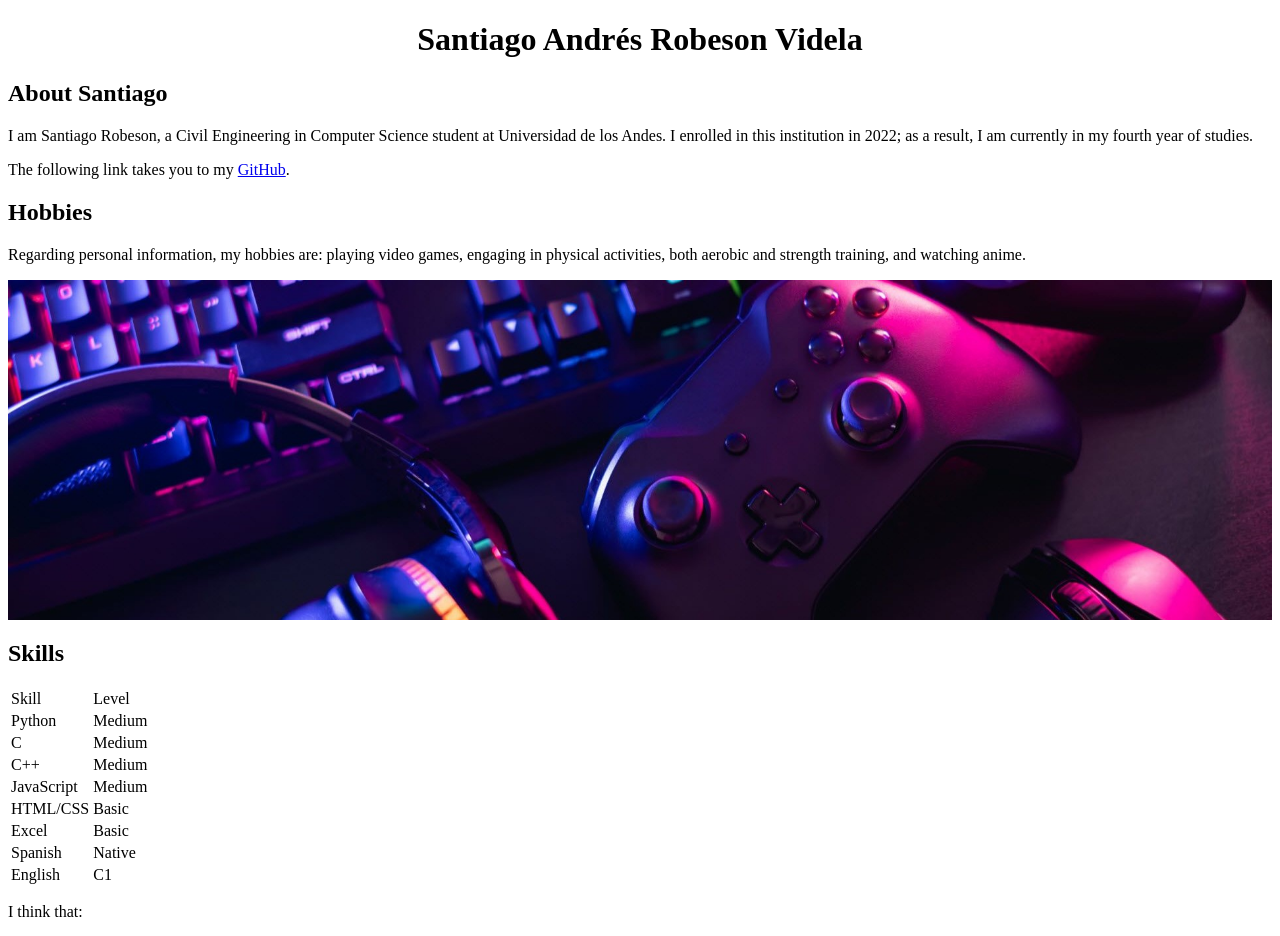
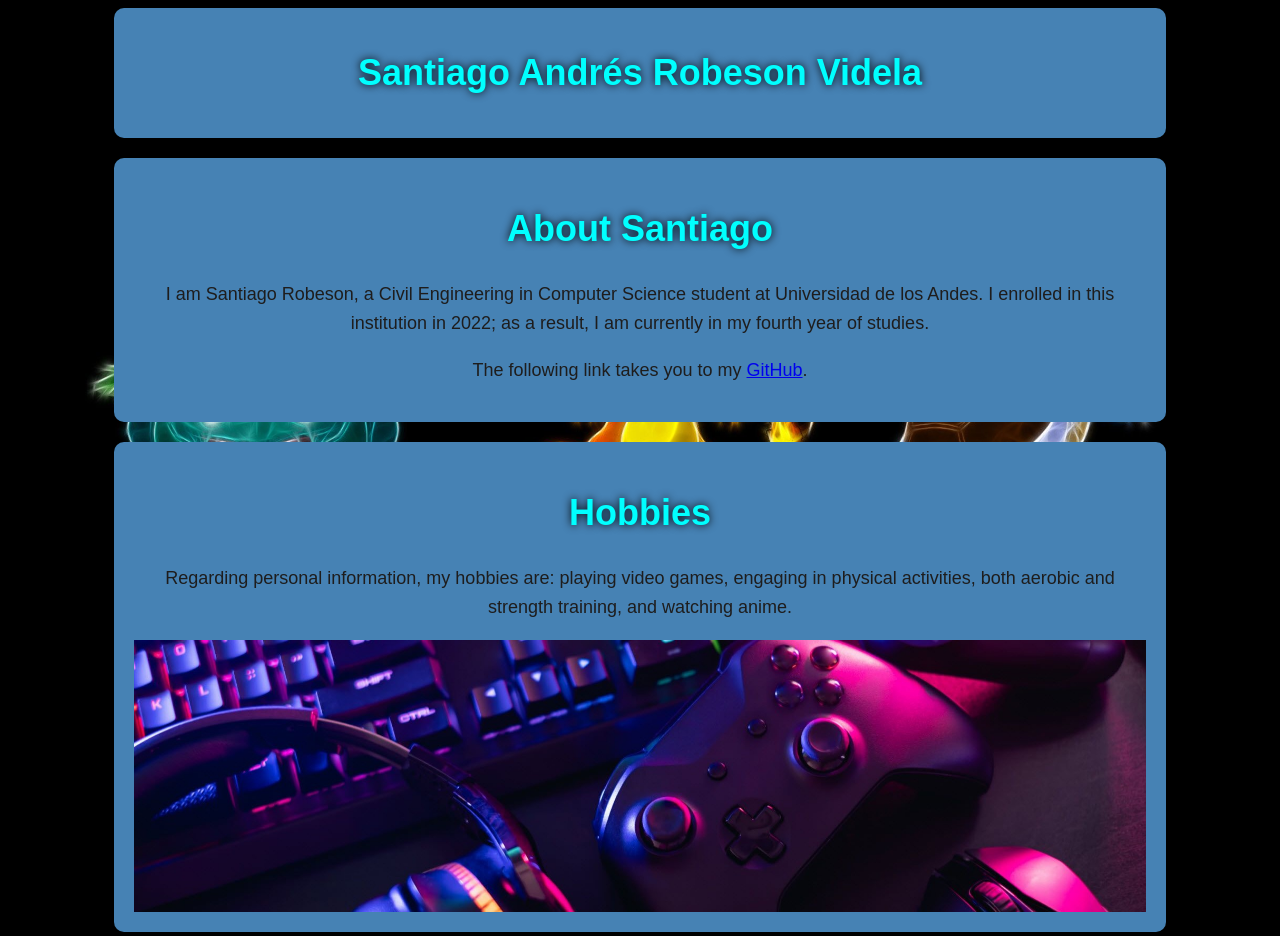
Before and after one commit to G2SantiRobeson/G2SantiRobeson.github.io, a plain HTML site: page index.html in a window 1280 px wide. Shown: the top 936 px of the page. Drawn offline with Linux system fonts and the light colour scheme.

Commit message:
Final commit?

```diff
--- a/index.html
+++ b/index.html
@@ -7,18 +7,26 @@
     <link rel="stylesheet" href="style.css">
     <script src="script.js"></script>
 </head>
-
+<body>
+    <div class="block">
         <h1 class="title">Santiago Andrés Robeson Videla</h1>
-
+    </div>
+        <div class="block">
             <h2>About Santiago</h2>
                 <p> I am Santiago Robeson, a Civil Engineering in Computer Science student at Universidad de los Andes. I enrolled in this institution in 2022; as a result, I am currently in my fourth year of studies.</p>
                 <p> The following link takes you to my <a href="https://github.com/G2SantiRobeson">GitHub</a>. </p>
+        </div>
+
+        <div class="block">
             <h2>Hobbies</h2>
                 <p> Regarding personal information, my hobbies are: playing video games, engaging in physical activities, both aerobic and strength training, and watching anime. </p>
                 <img src="img.jpg" alt="Imagen Videojuegos">
+        </div>
 
+        <div class="block">
             <h2>Skills</h2>
                 <table class="skill-table">
+                    <tbody>
                         <tr>
                             <td>Skill</td>
                             <td>Level</td>
@@ -55,18 +63,14 @@
                             <td>English</td>
                             <td>C1</td>
                         </tr>
+                    </tbody>
                 </table>
-
+        </div>
+        <div class="block">
             <p> I think that: </p>
-    <input type="text">
-    <button>Upload</button>
-
-
-
-
-
-
-
-
-
+            <p id="change"></p>
+            <input id="paragraph" type="text">
+            <button id="button">Upload</button>
+        </div>
+</body>
 </html>
--- a/script.js
+++ b/script.js
@@ -0,0 +1,11 @@
+document.addEventListener("DOMContentLoaded", () => {
+
+    const button = document.getElementById("button");
+    button.addEventListener("click", change_paragraph);
+
+});
+
+function change_paragraph(e){
+    const paragraph = document.getElementById("paragraph").value;
+    document.getElementById("change").innerText = paragraph;
+};
--- a/style.css
+++ b/style.css
@@ -1,7 +1,54 @@
-.title {
-    text-align: center;
+/* * {
+    margin: 0;
+    padding: 0;
+    box-sizing: border-box;
+    font-family: 'Palatino Linotype', 'Book Antiqua', Palatino, serif;
+    text-transform: uppercase;
+    font-weight: bold;
+  } */
+
+body {
+  min-height: 100vh;
+  background-image: url('background.jpg');
+  background-size: cover;
+  background-position: center;
+  background-repeat: no-repeat;
+  background-attachment: fixed;
+  place-items: center;
 }
 
+.title {
+    font-family: 'Orbitron', sans-serif;
+    font-size: 36px;
+    text-align: center;
+    color: #00FFFF;
+    text-shadow: 0px 0px 8px #000000;
+}
+
+.block {
+    width: 80%;
+    margin: 0 auto;
+    background-color: #4682B4;
+    padding: 20px;
+    border-radius: 10px;
+    text-align: center;
+    margin-bottom: 20px;
+}
+
+h2 {
+    font-family: 'Orbitron', sans-serif;
+    font-size: 36px;
+    text-align: center;
+    color: #00FFFF;
+    text-shadow: 0px 0px 8px #000000;
+}
+
+p {
+    font-family: 'Rajdhani', sans-serif;
+    font-size: 18px;
+    color: #1e1d1d;
+    line-height: 1.6;
+}
 
 img {
     width: 100%;
@@ -11,5 +58,24 @@ img {
 }
 
 .skill-table {
+    border: 2px solid black;
+    margin: auto;
+    border-collapse: collapse;
+    width: 80%;
+    background-color: rgba(255, 255, 255, 0.2);
+}
 
+.skill-table td {
+    border: 2px solid black;
+    padding: 8px;
+    text-align: left;
+    font-family: 'Rajdhani', sans-serif;
+    font-size: 18px;
+    color: #1e1d1d;
+    line-height: 1.6;
 }
+
+.skill-table tr:first-child {
+    background-color: rgba(255, 255, 255, 0.5);
+    font-weight: bold;
+}
```
Also changed, not shown: background.jpg (added). Lines whose indentation alone changed are shown as unchanged.
